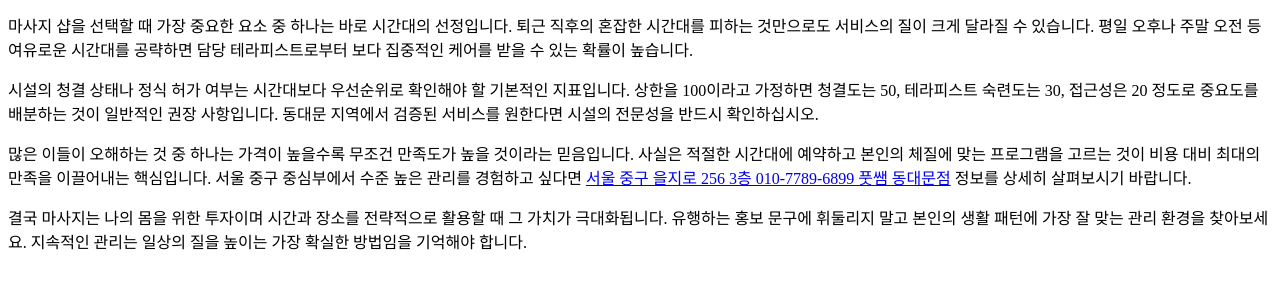
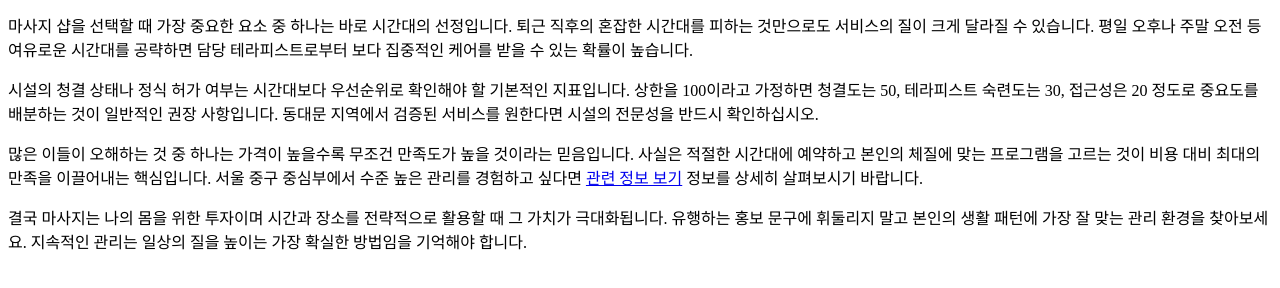
Before and after one commit to tidalhss-star/bp-t3b06-bh-massage-evt-1, a plain HTML site: page posts/gemini-coverage-20260719-0130.html in a window 1280 px wide. Shown: the part 140-428 px from the top of the page. Drawn offline with Linux system fonts and the light colour scheme.

Commit message:
deploy: garbage-free snapshot 2026-07-27T00:36:02.541Z

```diff
--- a/posts/gemini-coverage-20260719-0130.html
+++ b/posts/gemini-coverage-20260719-0130.html
@@ -12,7 +12,7 @@
 <p>많은 분들이 마사지를 받는 것이 단순히 일시적인 피로 해소에 그친다고 오해하곤 합니다. 하지만 전문가의 숙련된 관리는 근육의 긴장을 완화하고 일상의 활력을 되찾는 과학적인 접근입니다. 특정 지역의 방화 마사지 이벤트 소식만을 쫓기보다는 내 몸이 필요로 하는 적절한 타이밍을 파악하는 것이 중요합니다.</p>
 <p>마사지 샵을 선택할 때 가장 중요한 요소 중 하나는 바로 시간대의 선정입니다. 퇴근 직후의 혼잡한 시간대를 피하는 것만으로도 서비스의 질이 크게 달라질 수 있습니다. 평일 오후나 주말 오전 등 여유로운 시간대를 공략하면 담당 테라피스트로부터 보다 집중적인 케어를 받을 수 있는 확률이 높습니다.</p>
 <p>시설의 청결 상태나 정식 허가 여부는 시간대보다 우선순위로 확인해야 할 기본적인 지표입니다. 상한을 100이라고 가정하면 청결도는 50, 테라피스트 숙련도는 30, 접근성은 20 정도로 중요도를 배분하는 것이 일반적인 권장 사항입니다. 동대문 지역에서 검증된 서비스를 원한다면 시설의 전문성을 반드시 확인하십시오.</p>
-<p>많은 이들이 오해하는 것 중 하나는 가격이 높을수록 무조건 만족도가 높을 것이라는 믿음입니다. 사실은 적절한 시간대에 예약하고 본인의 체질에 맞는 프로그램을 고르는 것이 비용 대비 최대의 만족을 이끌어내는 핵심입니다. 서울 중구 중심부에서 수준 높은 관리를 경험하고 싶다면 <a class="anchor-link" href="https://euljiro-body-care.mapo-room-guide.xyz/" data-bpaas-link-target="t1-campaign-mqw1w2qy-5klg">서울 중구 을지로 256 3층 010-7789-6899 풋쌤 동대문점</a> 정보를 상세히 살펴보시기 바랍니다.</p>
+<p>많은 이들이 오해하는 것 중 하나는 가격이 높을수록 무조건 만족도가 높을 것이라는 믿음입니다. 사실은 적절한 시간대에 예약하고 본인의 체질에 맞는 프로그램을 고르는 것이 비용 대비 최대의 만족을 이끌어내는 핵심입니다. 서울 중구 중심부에서 수준 높은 관리를 경험하고 싶다면 <a class="anchor-link" href="https://almanac.pbn-builder.xyz/" data-bpaas-link-target="t1-campaign-mqw1w2qy-5klg">관련 정보 보기</a> 정보를 상세히 살펴보시기 바랍니다.</p>
 <p>결국 마사지는 나의 몸을 위한 투자이며 시간과 장소를 전략적으로 활용할 때 그 가치가 극대화됩니다. 유행하는 홍보 문구에 휘둘리지 말고 본인의 생활 패턴에 가장 잘 맞는 관리 환경을 찾아보세요. 지속적인 관리는 일상의 질을 높이는 가장 확실한 방법임을 기억해야 합니다.</p>
 </body>
 </html>
```
